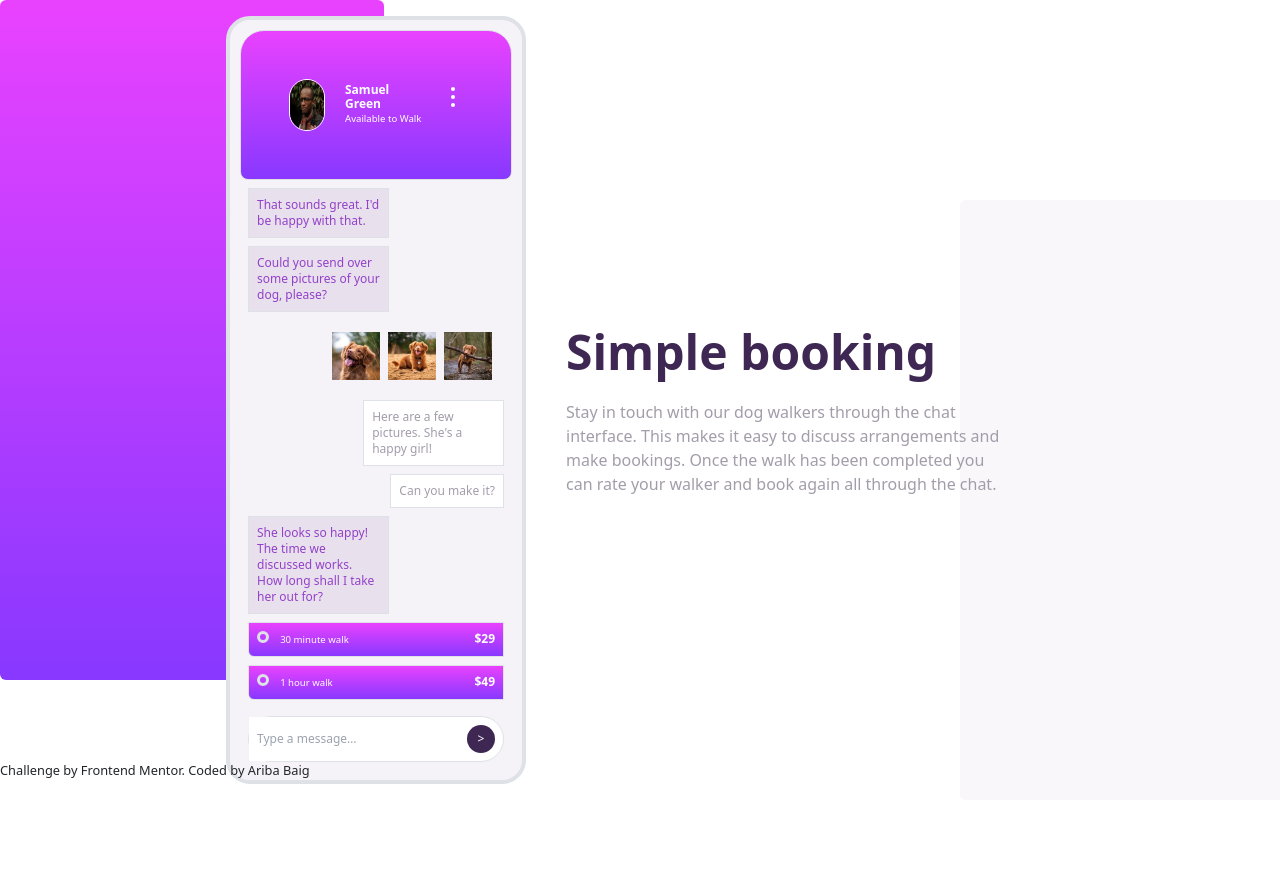
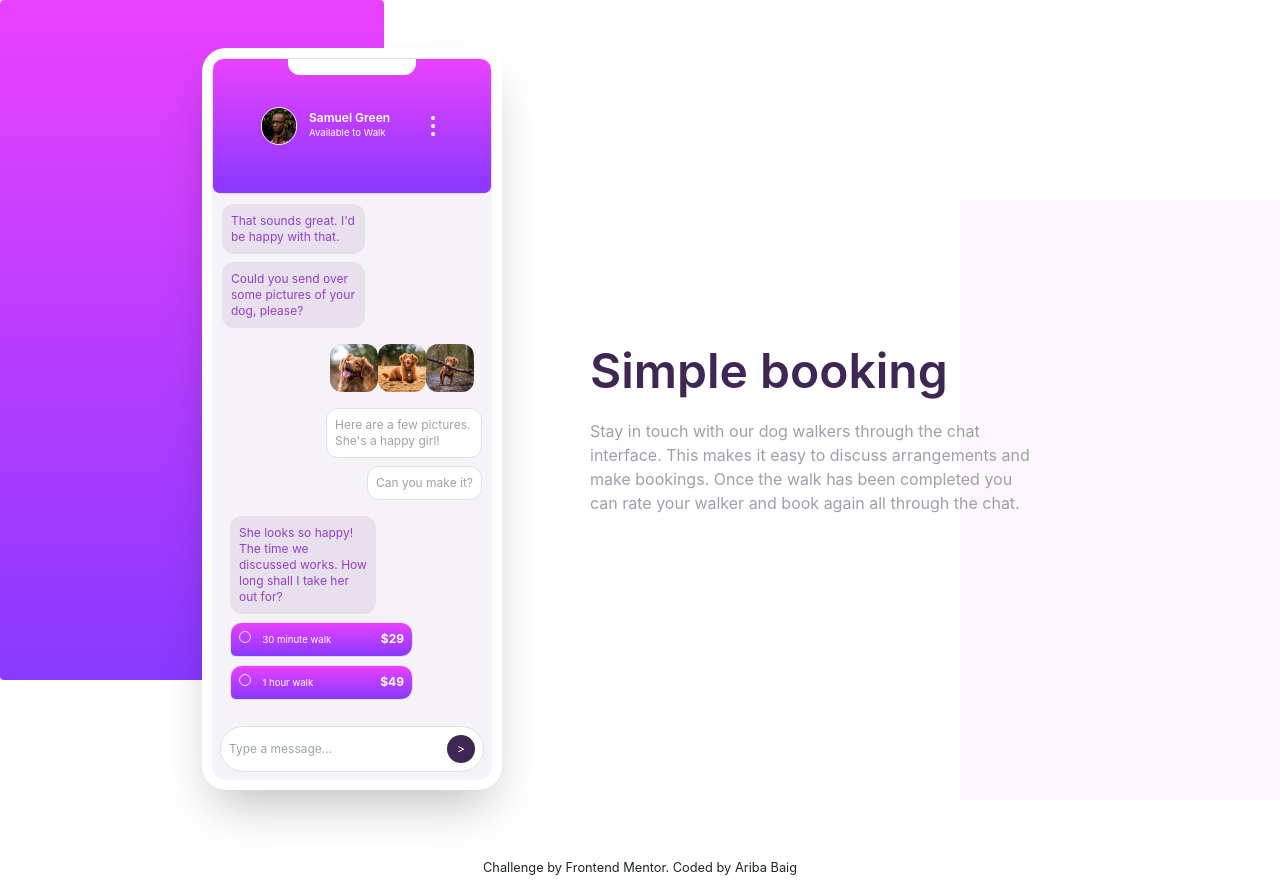
Before and after one commit to baig-ariba/SBA3, a plain HTML site: page index.html in a window 1280 px wide. Shown: the top 894 px of the page. Before the commit the page ends 800 px from the top, so only its background shows below. Drawn offline with nearby package versions, Linux system fonts and the light colour scheme.

Commit message:
completed html file and the entire project

```diff
--- a/index.html
+++ b/index.html
@@ -1,184 +1,115 @@
 <!doctype html>
 <html lang="en">
+
 <head>
   <meta charset="UTF-8" />
   <meta name="viewport" content="width=device-width, initial-scale=1.0" />
-    <link
-      rel="icon"
-      type="image/png"
-      sizes="32x32"
-      href="./images/favicon-32x32.png"
-    />
+  <link rel="icon" type="image/png" sizes="32x32" href="./images/favicon-32x32.png" />
   <link rel="stylesheet" href="style.css" />
   <script src="https://cdn.tailwindcss.com"></script>
-    <link
-      href="https://cdn.jsdelivr.net/npm/bootstrap@6.0.0-alpha.1/dist/css/bootstrap.min.css"
-      rel="stylesheet"
-      integrity="sha384-B/GM4XqrwHnWXNOWMbloTmrYXZg10cakYGmpfsR/bbzQ6JAJI4ihuyADKLnBgrCe"
-      crossorigin="anonymous"
-    />
-    <script
-      type="module"
-      src="https://cdn.jsdelivr.net/npm/bootstrap@6.0.0-alpha.1/dist/js/bootstrap.bundle.min.js"
+  <link href="https://cdn.jsdelivr.net/npm/bootstrap@6.0.0-alpha.1/dist/css/bootstrap.min.css" rel="stylesheet"
+    integrity="sha384-B/GM4XqrwHnWXNOWMbloTmrYXZg10cakYGmpfsR/bbzQ6JAJI4ihuyADKLnBgrCe" crossorigin="anonymous" />
+  <script type="module" src="https://cdn.jsdelivr.net/npm/bootstrap@6.0.0-alpha.1/dist/js/bootstrap.bundle.min.js"
     integrity="sha384-1a/pXj49ZQ1aHEmrJ+gMw1otqoVsYwlEnlD8mIfY2TV03r20Y0CN7uqx1tQogjPL"
-      crossorigin="anonymous"
-    ></script>
+    crossorigin="anonymous"></script>
   <title>Frontend Mentor | [Challenge Name Here]</title>
 </head>
 
-  <body>
-    <main class="d-flex">
+<body class="relative min-h-screen flex flex-col justify-between">
+
+  <!--Background-->
   <div class="background">
-        <section
-          class="col-start-1 bg-gradient-to-b from-[#e942ff] to-[#8838ff] max-h-[85%] rounded rounded-br-[300px] rounded-bl-[300px]"
-        ></section>
-        <section
-          class="col-start-3 bg-[#e9e0ee] max-h-[85%] mt-[200px] rounded rounded-tr-[300px] rounded-tl-[300px] opacity-25"
-        ></section>
+      <section class="col-start-1 bg-gradient-to-b from-[#e942ff] to-[#8838ff] max-h-[85%] rounded rounded-br-[300px] rounded-bl-[300px]"></section>
+      <section class="col-start-3 bg-[#e9e0ee] max-h-[85%] mt-[200px] rounded rounded-tr-[300px] rounded-tl-[300px] opacity-25"></section>
   </div>
-      <div class="d-flex min-h-screen justify-center items-center">
+
+  <main class="container my-auto py-12 px-4">
+    <div class="entire-screen flex justify-center items-center gap-12">
       <!--Phone screen-->
-        <div
-          class="w-[300px] p-[10px] h-fit text-xs border border-[#f8f8ff] shadow-3xl border-4 rounded-3xl d-flex flex-col bg-[#f5f3f7]"
-        >
+      <div class="phone-Screen flex flex-col w-[300px] h-fit text-xs border-[10px] border-white shadow-2xl rounded-3xl bg-[#f5f3f7] shrink-0">
+
         <!--Contact information-->
-          <div
-            class="d-flex gap-3 justify-between border rounded-t-3xl rounded-b-lg bg-gradient-to-b from-[#e942ff] to-[#8838ff] p-5"
-          >
-            <div class="d-flex flex-row gap-3">
-              <img
-                  src="images/avatar.jpg"
-                  alt="Samuel Green"
-                  class="rounded-full w-9 border border-white"
-                />
-              <div class="d-flex gap-4 p-1">
-                <div class="d-flex flex-col">
+        <div class="relative flex w-full justify-between items-center border rounded-t-xl rounded-b-lg bg-gradient-to-b from-[#e942ff] to-[#8838ff] p-5">
+          <div class="absolute top-0 left-1/2 -translate-x-1/2 w-32 h-4 bg-white rounded-b-xl"></div>
+          <div class="flex flex-row gap-2">
+            <img src="images/avatar.jpg" alt="Samuel Green" class="rounded-full w-9 border border-white" />
+            <div class="flex gap-4 p-1">
+              <div class="flex flex-col">
                 <h1 class="font-semibold text-white">Samuel Green</h1>
                 <small class="text-white">Available to Walk</small>
               </div>
             </div>
           </div>
-            <div class="d-flex flex-col gap-1 m-2">
+          <div class="flex flex-col gap-1 m-2">
             <div class="rounded-full w-1 h-1 bg-white"></div>
             <div class="rounded-full w-1 h-1 bg-white"></div>
             <div class="rounded-full w-1 h-1 bg-white"></div>
           </div>
         </div>
+
         <!--Messages Screen-->
-          <div class="messages">
-            <div class="d-flex flex-col w-fit item-start gap-2 m-2">
-              <div
-                class="border rounded-7 p-2 text-left text-[#9241c8] bg-[#e9e0ee] max-w-[55%]"
-              >
+        <div class="messages flex flex-col gap-2 p-2.5">
+          <div class="flex flex-col items-start gap-2">
+            <div class="border rounded-xl p-2 text-left text-[#9241c8] bg-[#e9e0ee] max-w-[55%]">
               That sounds great. I'd be happy with that.
             </div>
-              <div
-                class="border rounded-7 p-2 text-[#9241c8] bg-[#e9e0ee] max-w-[55%]"
-              >
+            <div class="border rounded-xl p-2 text-[#9241c8] bg-[#e9e0ee] max-w-[55%]">
               Could you send over some pictures of your dog, please?
             </div>
           </div>
-            <div class="d-flex flex-col justify-content-end gap-2 m-2">
-              <div class="d-flex item-end p-2 justify-content-end">
-                <img
-                  src="images/dog-image-1.jpg"
-                  alt="Dog Image 1"
-                  class="w-12 rounded-7 m-1"
-                />
-                <img
-                  src="images/dog-image-2.jpg"
-                  alt="Dog Image 2"
-                  class="w-12 rounded-7 m-1"
-                />
-                <img
-                  src="images/dog-image-3.jpg"
-                  alt="Dog Image 3"
-                  class="w-12 rounded-7 m-1"
-                />
+          <div class="flex flex-col justify-content-end gap-2">
+            <div class="flex items-end p-2 justify-content-end">
+              <img src="images/dog-image-1.jpg" alt="Dog Image 1" class="w-12 rounded-xl" />
+              <img src="images/dog-image-2.jpg" alt="Dog Image 2" class="w-12 rounded-xl" />
+              <img src="images/dog-image-3.jpg" alt="Dog Image 3" class="w-12 rounded-xl" />
             </div>
-              <div
-                class="border rounded-7 p-2 w-fit text-left text-[#a39daa] bg-[#ffffff] max-w-[55%] ml-auto"
-              >
+            <div class="border rounded-xl p-2 w-fit text-left text-[#a39daa] bg-[#ffffff] max-w-[60%] ml-auto">
               Here are a few pictures. She's a happy girl!
             </div>
-              <div
-                class="border rounded-7 p-2 w-fit text-left text-[#a39daa] bg-[#ffffff] max-w-[55%] ml-auto"
-              >
+            <div class="border rounded-xl p-2 w-fit text-left text-[#a39daa] bg-[#ffffff] max-w-[60%] ml-auto">
               Can you make it?
             </div>
           </div>
-            <div class="d-flex flex-col item-end gap-2 m-2">
-              <p
-                class="border rounded-7 p-2 text-left text-[#9241c8] bg-[#e9e0ee] max-w-[55%]"
-              >
-                She looks so happy! The time we discussed works. How long shall
-                I take her out for?
-              </p>
-              <div
-                class="d-flex justify-between border rounded-7 rounded-bl-md p-2 text-left bg-gradient-to-b from-[#e942ff] to-[#8838ff]"
-              >
+          <div class="flex flex-col item-end gap-2 m-2">
+            <p class="border rounded-xl p-2 text-left text-[#9241c8] bg-[#e9e0ee] max-w-[60%]"> She looks so happy! The time we discussed works. How long shall I take her out for?</p>
+            <div class="flex justify-between max-w-[75%] border rounded-xl rounded-bl-md p-2 text-left bg-gradient-to-b from-[#e942ff] to-[#8838ff]">
               <div>
-                  <input
-                    type="radio"
-                    id="30minWalk"
-                    class="appearance-none bg-transparent rounded-full w-3 h-3 border border-3 border-[#e570ff]"
-                  />
-                  <small for="30minWalk" class="text-[#ffffff] m-2"
-                    >30 minute walk</small
-                  >
+                <input type="radio" id="30minWalk" class="appearance-none bg-transparent rounded-full w-3 h-3 border border-3 border-[#e570ff]" />
+                <small for="30minWalk" class="text-[#ffffff] m-2">30 minute walk</small>
               </div>
-                <p class="text-[#ffffff] fw-bold">$29</p>
+              <p class="text-[#ffffff] font-bold">$29</p>
             </div>
-              <div
-                class="d-flex justify-between d-flex justify-between border rounded-7 rounded-bl-md p-2 text-left bg-gradient-to-b from-[#e942ff] to-[#8838ff]"
-              >
+            <div class="flex justify-between max-w-[75%] border rounded-xl rounded-bl-md p-2 text-left bg-gradient-to-b from-[#e942ff] to-[#8838ff]">
               <div>
-                  <input
-                    type="radio"
-                    id="60minWalk"
-                    class="appearance-none bg-transparent rounded-full w-3 h-3 border border-3 border-[#e570ff]"
-                  />
-                  <small for="60minWalk" class="text-[#ffffff] m-2"
-                    >1 hour walk</small
-                  >
+                <input type="radio" id="60minWalk" class="appearance-none bg-transparent rounded-full w-3 h-3 border border-3 border-[#e570ff]" />
+                <small for="60minWalk" class="text-[#ffffff] m-2">1 hour walk</small>
               </div>
-                <p class="text-[#ffffff] fw-bold">$49</p>
+              <p class="text-[#ffffff] font-bold">$49</p>
             </div>
           </div>
         </div>
+
         <!--Type message-->
-          <div
-            class="d-flex item-end gap-2 m-2 border justify-between rounded-full bg-white text-[#c6cacd]"
-          >
-            <input type="text" placeholder="Type a message…" class="p-2" />
-            <button class="rounded-full w-7 h-7 bg-[#3e2753] text-white m-2">
-              &gt;
-            </button>
+        <div class="flex justify-between items-center gap-2 m-2 border rounded-full bg-white text-[#c6cacd]">
+          <input type="text" placeholder="Type a message…" class="p-2 bg-transparent outline-none " />
+          <button class="rounded-full w-7 h-7 bg-[#3e2753] text-white m-2"> &gt; </button>
         </div>
       </div>
 
       <!--Description text-->
-        <div
-          class="col-12 lg:text-left justify-content-center content-center m-10 max-w-[35%]"
-        >
-          <h1 class="text-5xl text-[#3e2753] font-semibold leading-[2]">
-            Simple booking
-          </h1>
+      <div class="text-left m-10 max-w-md">
+        <h1 class="text-5xl text-[#3e2753] font-semibold leading-[2]"> Simple booking </h1>
         <p class="text-[#a39daa] text-base">
-            Stay in touch with our dog walkers through the chat interface. This
-            makes it easy to discuss arrangements and make bookings. Once the
-            walk has been completed you can rate your walker and book again all
-            through the chat.
+          Stay in touch with our dog walkers through the chat interface. This makes it easy to discuss arrangements and make bookings. Once the
+          walk has been completed you can rate your walker and book again all through the chat.
         </p>
       </div>
     </div>
   </main>
-    <footer>
-      <small class="absolute bottom-5"
-        >Challenge by
-        <a href="https://www.frontendmentor.io?ref=challenge">Frontend Mentor</a
-        >. Coded by <a href="#">Ariba Baig</a></small
-      >
+
+  <footer class="w-full text-center py-3">
+    <small>Challenge by <a href="https://www.frontendmentor.io?ref=challenge">Frontend Mentor</a>. Coded by <a href="#">Ariba Baig</a></small>
   </footer>
 </body>
+
 </html>
```
Lines whose indentation alone changed are shown as unchanged.
